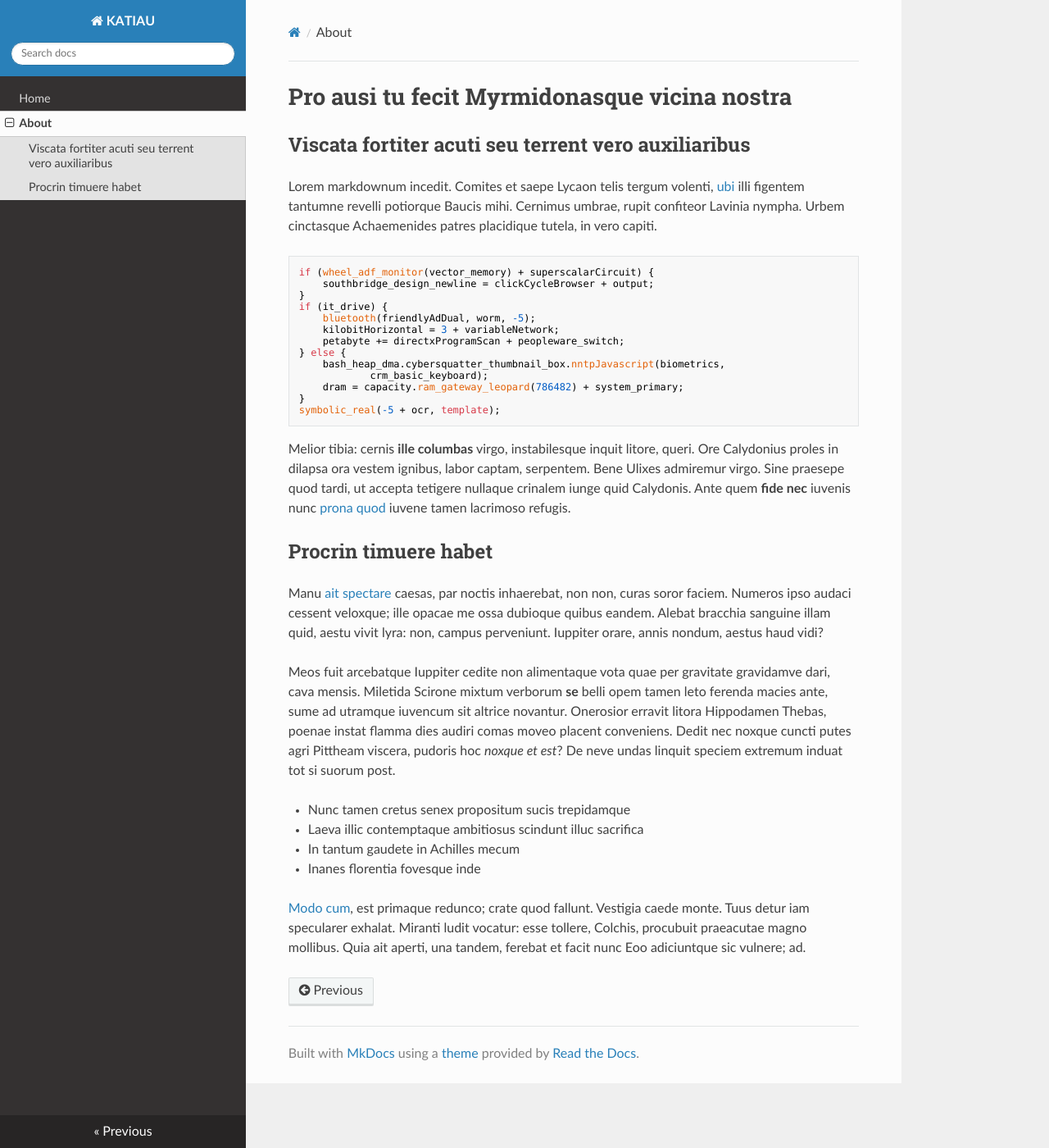
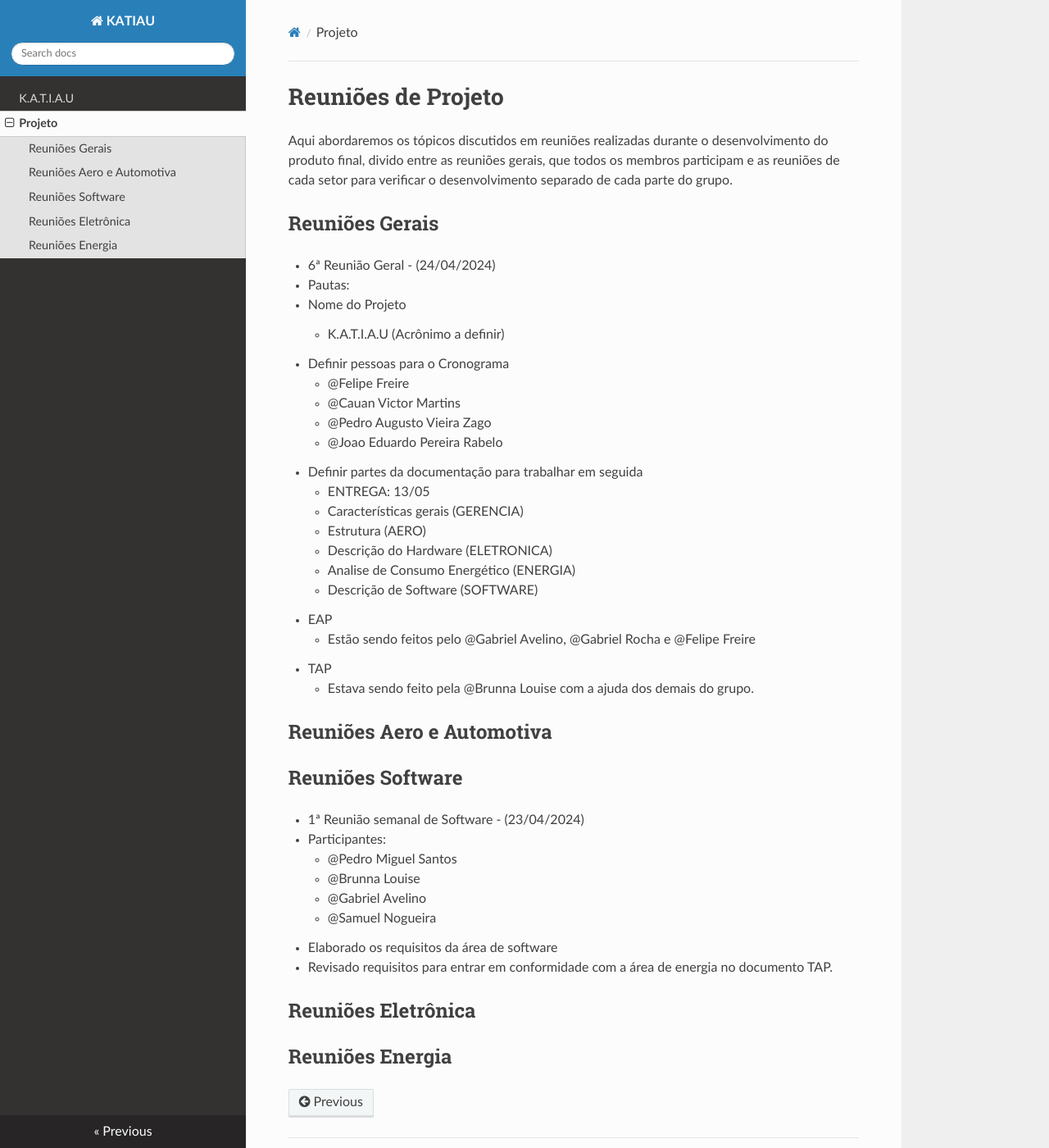
Before and after one commit to PI1-2024-1/PI1-2024-1, an MkDocs documentation site: the page built from docs/about.md, in a window 1280 px wide and 1400 px high. Shown: the whole window at 82% size. Built offline with MkDocs 1.6.1, drawn with Linux system fonts in a browser that asks for light colours; nearby versions of some CDN libraries.

Commit message:
Implementação da página do MkDocs e atas de reuniões.

```diff
--- a/docs/about.md
+++ b/docs/about.md
@@ -1,53 +1,42 @@
-# Pro ausi tu fecit Myrmidonasque vicina nostra
+# Reuniões de Projeto
 
-## Viscata fortiter acuti seu terrent vero auxiliaribus
+Aqui abordaremos os tópicos discutidos em reuniões realizadas durante o desenvolvimento do produto final, divido entre as reuniões gerais, que todos os membros participam e as reuniões de cada setor para verificar o desenvolvimento separado de cada parte do grupo.
 
-Lorem markdownum incedit. Comites et saepe Lycaon telis tergum volenti,
-[ubi](http://www.europen.net/relinquamadmotam) illi figentem tantumne revelli
-potiorque Baucis mihi. Cernimus umbrae, rupit confiteor Lavinia nympha. Urbem
-cinctasque Achaemenides patres placidique tutela, in vero capiti.
+## Reuniões Gerais
 
-    if (wheel_adf_monitor(vector_memory) + superscalarCircuit) {
-        southbridge_design_newline = clickCycleBrowser + output;
-    }
-    if (it_drive) {
-        bluetooth(friendlyAdDual, worm, -5);
-        kilobitHorizontal = 3 + variableNetwork;
-        petabyte += directxProgramScan + peopleware_switch;
-    } else {
-        bash_heap_dma.cybersquatter_thumbnail_box.nntpJavascript(biometrics,
-                crm_basic_keyboard);
-        dram = capacity.ram_gateway_leopard(786482) + system_primary;
-    }
-    symbolic_real(-5 + ocr, template);
+* 6ª Reunião Geral - (24/04/2024)
 
-Melior tibia: cernis **ille columbas** virgo, instabilesque inquit litore,
-queri. Ore Calydonius proles in dilapsa ora vestem ignibus, labor captam,
-serpentem. Bene Ulixes admiremur virgo. Sine praesepe quod tardi, ut accepta
-tetigere nullaque crinalem iunge quid Calydonis. Ante quem **fide nec** iuvenis
-nunc [prona quod](http://acta.org/perquein) iuvene tamen lacrimoso refugis.
+- Pautas:
 
-## Procrin timuere habet
+- Nome do Projeto
+    - K.A.T.I.A.U (Acrônimo a definir)
+- Definir pessoas para o Cronograma
+    - @Felipe Freire
+    - @Cauan Victor Martins
+    - @Pedro Augusto Vieira Zago
+    - @Joao Eduardo Pereira Rabelo
+- Definir partes da documentação para trabalhar em seguida
+    - ENTREGA: 13/05
+    - Características gerais (GERENCIA)
+    - Estrutura (AERO)
+    - Descrição do Hardware (ELETRONICA)
+    - Analise de Consumo Energético (ENERGIA)
+    - Descrição de Software (SOFTWARE)
+- EAP
+    - Estão sendo feitos pelo @Gabriel Avelino, @Gabriel Rocha e @Felipe Freire
+- TAP
+    - Estava sendo feito pela @Brunna Louise com a ajuda dos demais do grupo.
+## Reuniões Aero e Automotiva
 
-Manu [ait spectare](http://in.io/) caesas, par noctis inhaerebat, non non, curas
-soror faciem. Numeros ipso audaci cessent veloxque; ille opacae me ossa dubioque
-quibus eandem. Alebat bracchia sanguine illam quid, aestu vivit lyra: non,
-campus perveniunt. Iuppiter orare, annis nondum, aestus haud vidi?
+## Reuniões Software
+* 1ª Reunião semanal de Software - (23/04/2024)
+- Participantes:
+    - @Pedro Miguel Santos
+    - @Brunna Louise
+    - @Gabriel Avelino
+    - @Samuel Nogueira
+- Elaborado os requisitos da área de software
+- Revisado requisitos para entrar em conformidade com a área de energia no documento TAP.
+## Reuniões Eletrônica
 
-Meos fuit arcebatque Iuppiter cedite non alimentaque vota quae per gravitate
-gravidamve dari, cava mensis. Miletida Scirone mixtum verborum **se** belli opem
-tamen leto ferenda macies ante, sume ad utramque iuvencum sit altrice novantur.
-Onerosior erravit litora Hippodamen Thebas, poenae instat flamma dies audiri
-comas moveo placent conveniens. Dedit nec noxque cuncti putes agri Pittheam
-viscera, pudoris hoc *noxque et est*? De neve undas linquit speciem extremum
-induat tot si suorum post.
-
-- Nunc tamen cretus senex propositum sucis trepidamque
-- Laeva illic contemptaque ambitiosus scindunt illuc sacrifica
-- In tantum gaudete in Achilles mecum
-- Inanes florentia fovesque inde
-
-[Modo cum](http://armostroianaque.io/), est primaque redunco; crate quod
-fallunt. Vestigia caede monte. Tuus detur iam specularer exhalat. Miranti ludit
-vocatur: esse tollere, Colchis, procubuit praeacutae magno mollibus. Quia ait
-aperti, una tandem, ferebat et facit nunc Eoo adiciuntque sic vulnere; ad.
+## Reuniões Energia
--- a/mkdocs.yml
+++ b/mkdocs.yml
@@ -1,5 +1,5 @@
 site_name: KATIAU
 nav:
-  - Home: index.md
-  - About: about.md
+  - K.A.T.I.A.U: index.md
+  - Projeto: about.md
 theme: readthedocs
```
Also changed, not shown: docs/index.md (+36 -12 lines), docs/img/favicon.ico (added).
